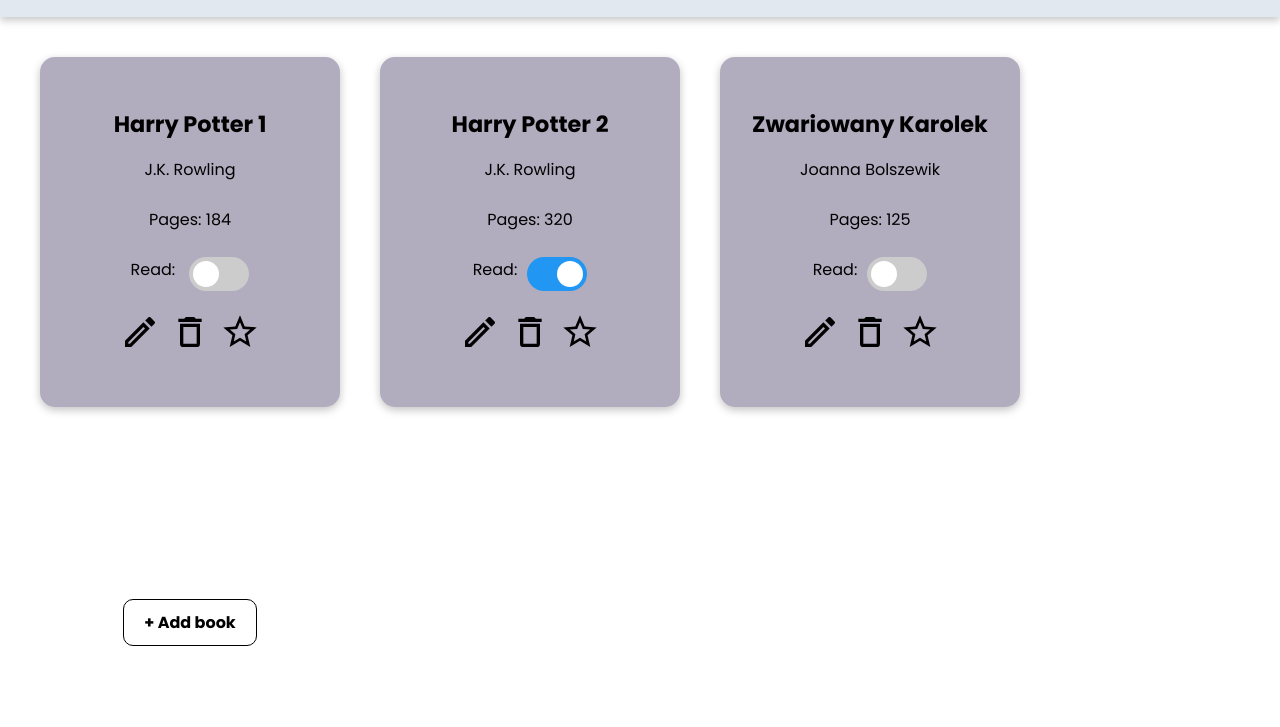
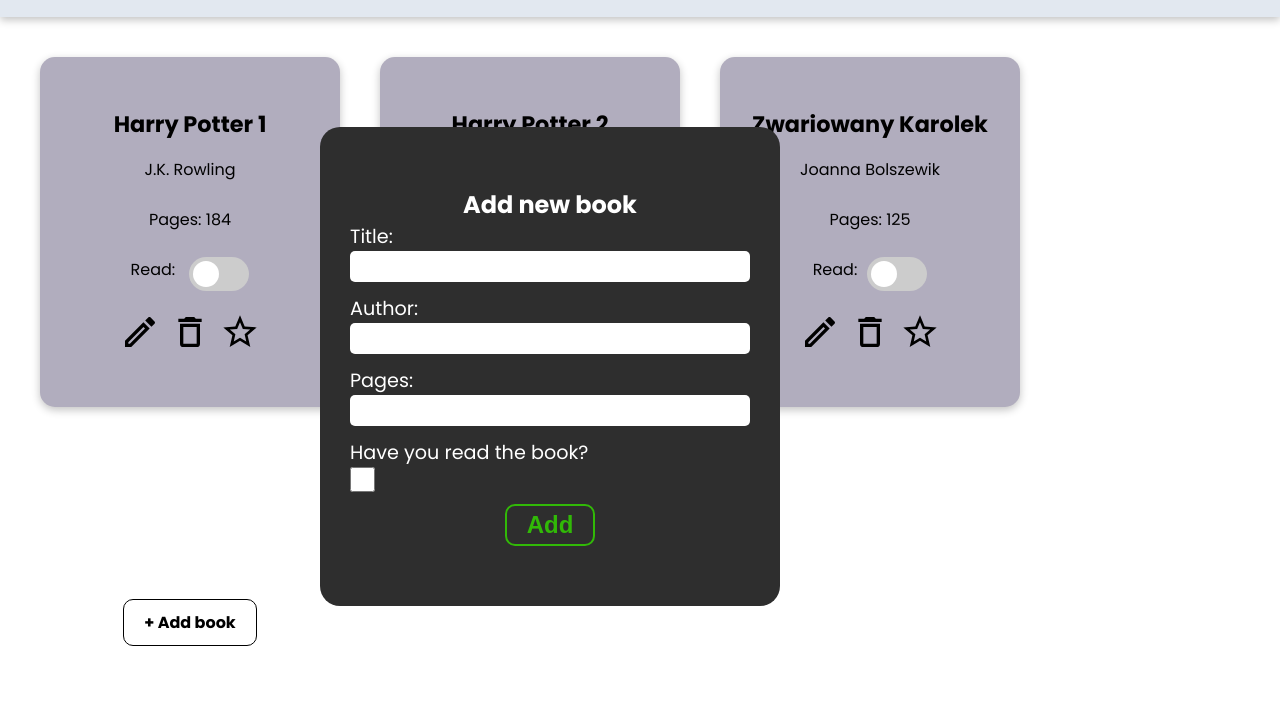
Before and after one commit to brexus/library, a plain HTML site: page index.html in a window 1280 px wide. Shown: the part 73-800 px from the top of the page. Drawn offline with Linux system fonts and the light colour scheme.

Commit message:
add styles to forms and inputs

```diff
--- a/style.css
+++ b/style.css
@@ -2,6 +2,8 @@
 
 :root {
     --white-darker-color: #e2e8f0;
+    --success: #31b907;
+    --fail: #c40000;
 }
 
 * {
@@ -86,6 +88,77 @@
 #add-book:active {
     transform: scale(1.07);
 }
+
+#form-book {
+    /* display: flex; */
+    flex-direction: column;
+    color: white;
+    justify-content: flex-start;
+    align-items: center;
+    position: fixed;
+    top: 25%;
+    left: 25%;
+
+    width: 400px;
+    height: auto;
+    padding: 60px 30px;
+    background-color: rgb(46, 46, 46);
+    border-radius: 20px;
+}
+
+.active {
+    display: flex;
+}
+
+.disable {
+    display: none;
+}
+
+.input-control {
+    color: white;
+    font-size: 1.2rem;
+    /* font-weight: bolder; */
+    display: flex;
+    flex-direction: column;
+    width: 100%;
+    margin-bottom: 12px;
+}
+
+.input-control > input {
+    font-size: 1.1rem;
+    border: 0;
+    border-radius: 5px;
+    /* width: 100%; */
+    padding: 5px 10px;
+}
+
+.input-control > input[type="checkbox"] {
+    width: 25px;
+    height: 25px;
+}
+
+.btn-submit {
+    font-size: 1.5rem;
+    font-weight: bold;
+    padding: 5px 20px;
+    border: 2px solid var(--success);
+    color: var(--success);
+    border-radius: 10px;
+    background-color: rgb(46, 46, 46);
+    cursor: pointer;
+}
+
+.btn-submit:hover {
+    transform: scale(1.05);
+    transition: 0.2s;
+    box-shadow: 0px 0px 20px -7px var(--success);
+}
+
+.btn-submit:active {
+    transform: scale(0.99);
+    /* transition: 0.2s; */
+}
+
 
 #footer {
     text-align: center;
```
